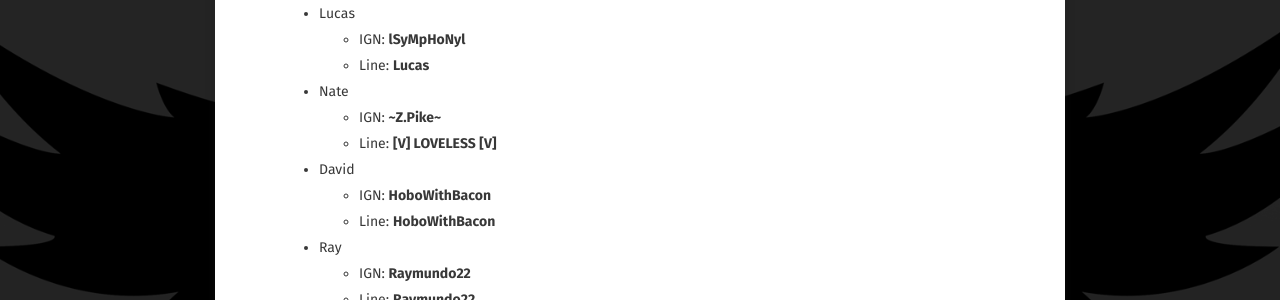
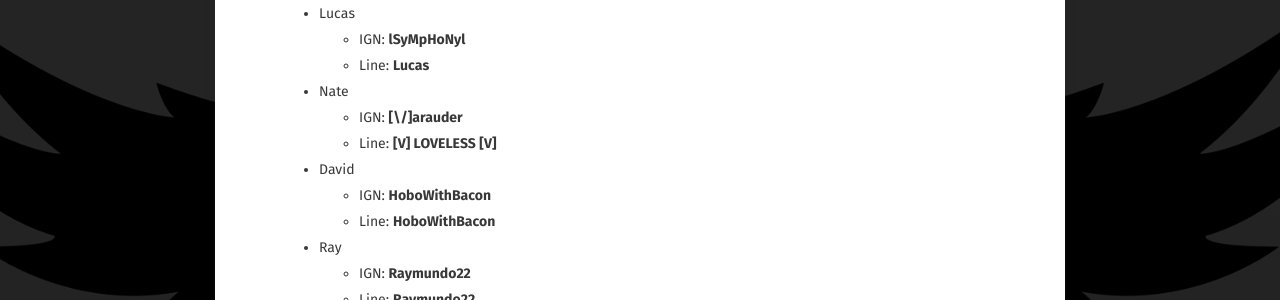
Before and after one commit to davk28/brokenluck.github.io, a Jekyll site: the page built from members/index.md, in a window 1280 px wide. Shown: the part 1172-1472 px from the top of the page. Built offline with Jekyll 4.4.1, drawn with Linux system fonts in a browser that asks for light colours; some web fonts are replaced.

Commit message:
Update Nate's IGN.

```diff
--- a/members/index.md
+++ b/members/index.md
@@ -43,7 +43,7 @@ comments: false
   * IGN: <b>lSyMpHoNyl</b>
   * Line: <b>Lucas</b>
 * Nate
-  * IGN: <b>~Z.Pike~</b>
+  * IGN: <b>[\/]arauder</b>
   * Line: <b>[V] LOVELESS [V]</b>
 * David
   * IGN: <b>HoboWithBacon</b>
```
